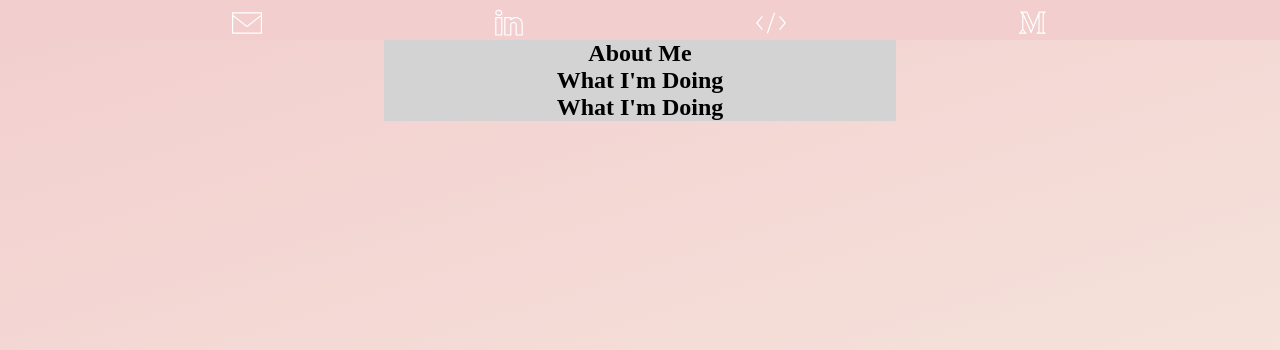
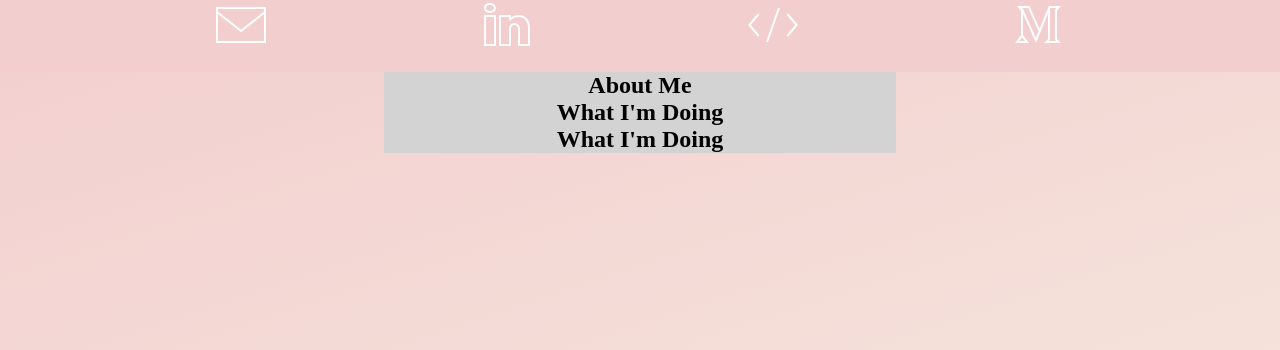
Before and after one commit to 1stofhername/portfolio-webstie, a React (Create React App) app: page / in a window 1280 px wide. Shown: the top 350 px of the page. Built offline with nearby package versions, Linux system fonts and the light colour scheme.

Commit message:
Adds main-section ruleset and height rule.

```diff
--- a/src/css/index.css
+++ b/src/css/index.css
@@ -29,15 +29,20 @@
 
 .linkbar {
   background-color: rgba(242, 206, 206, 1);
+  height: 9%;
 }
 
 .contact-icons {
   display:flex;
   justify-content: space-evenly;
-  height: 5vh;
+  height:100%;
+  align-items: center;
 }
 
 .contact-icon {
-  height: 75%;
-  margin-top: 25%;
+
 }
+
+.main-section {
+  height:fit-content;
+}
```
